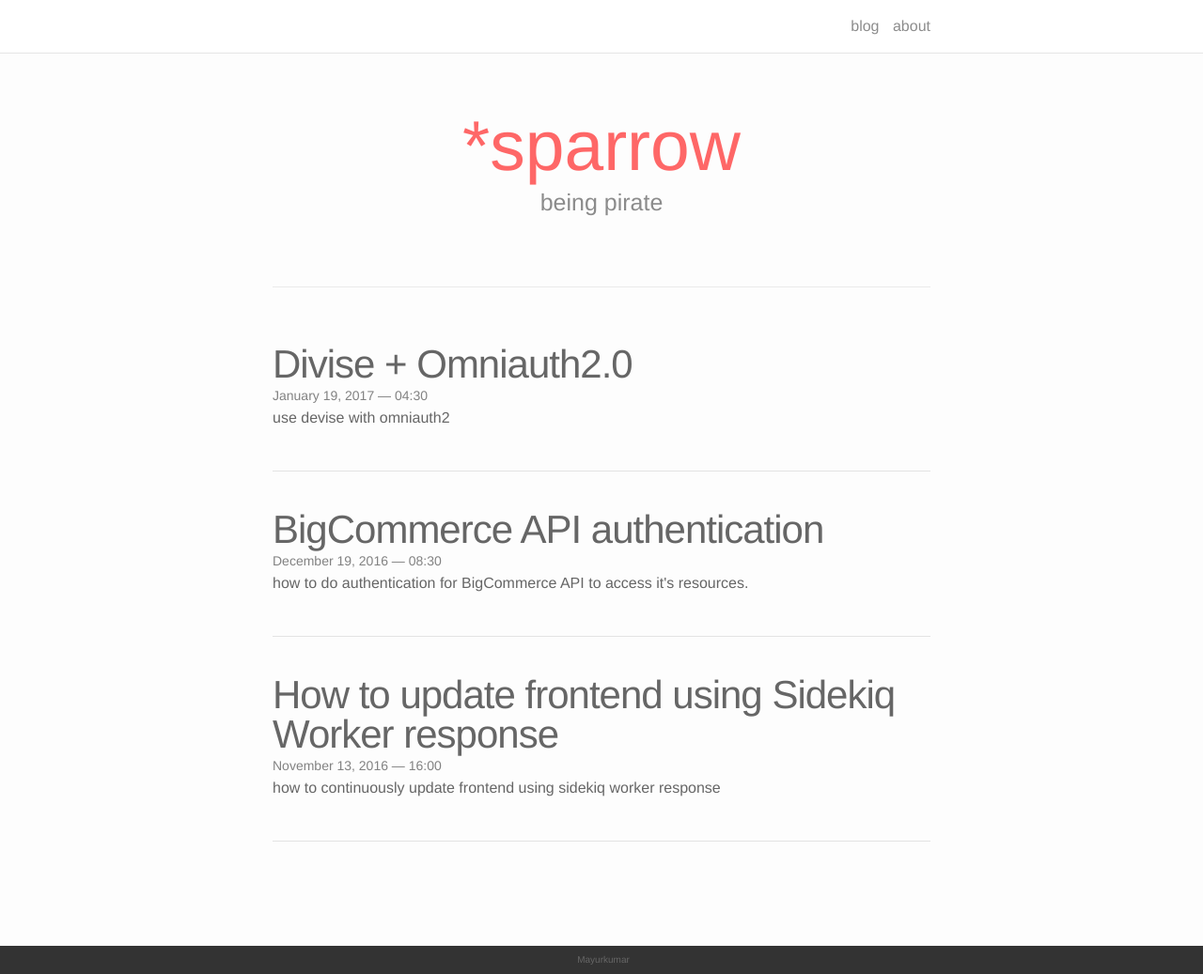
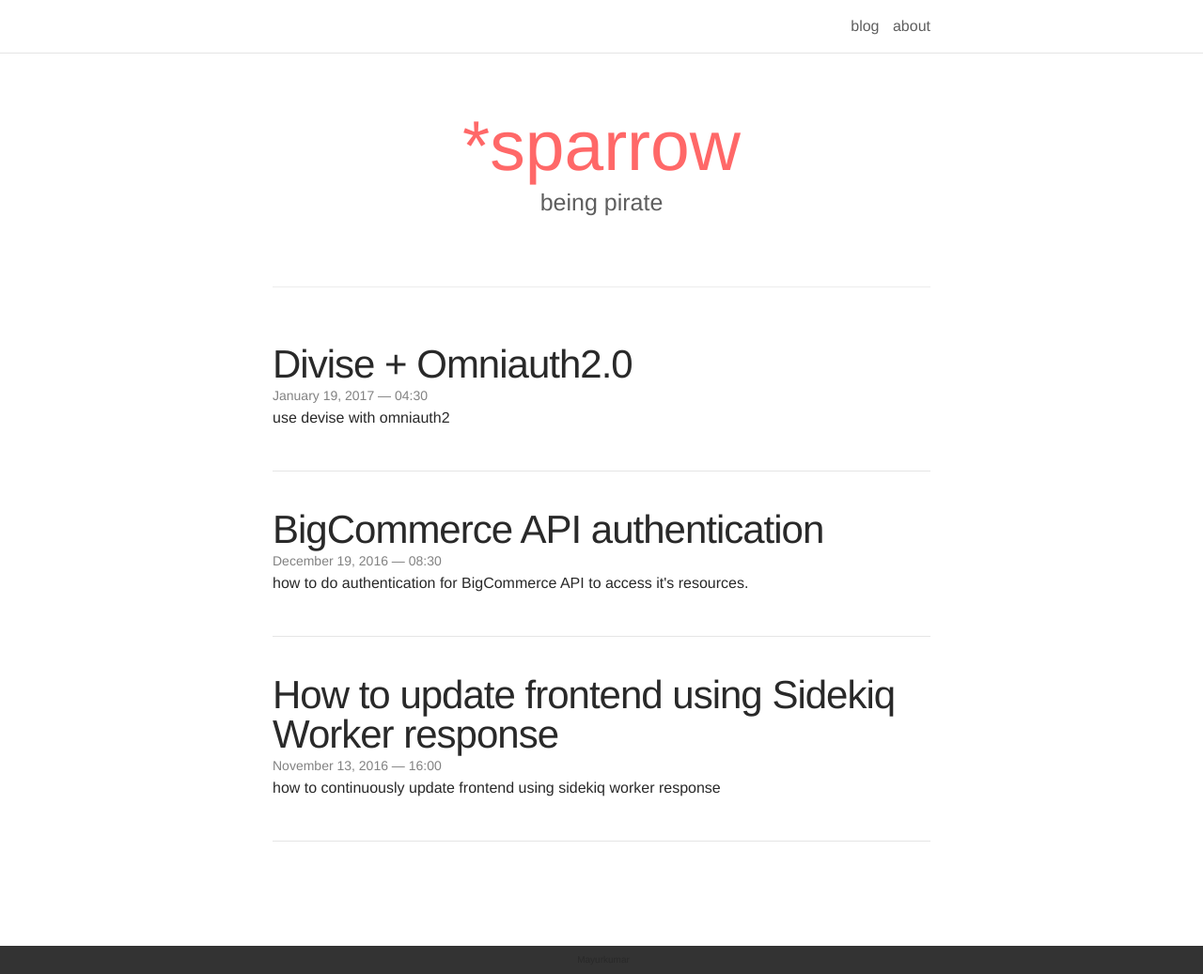
Before and after one commit to charusat09/charusat09.github.io, a Jekyll site: the page built from index.html, in a window 1280 px wide and 1037 px high. Shown: the whole window at 94% size. Built offline with Jekyll 4.4.1, drawn with Linux system fonts in a browser that asks for light colours; nearby versions of some CDN libraries; the list of posts is cut into pages by our own code.

```diff
--- /dev/null
+++ b/Gemfile
@@ -0,0 +1,4 @@
+source 'https://rubygems.org'
+
+gem "jekyll-paginate", "~> 1.1.0"
+gem "jekyll-seo-tag", "~> 2.6.1"
--- a/_config.yml
+++ b/_config.yml
@@ -11,7 +11,7 @@ github_username:  charusat09
 # Build settings
 markdown: kramdown
 
-gems:
+plugins:
   - jekyll-paginate
   - jekyll-seo-tag
 
--- a/_posts/2016-11-14-synchrounous-sidekiq.markdown
+++ b/_posts/2016-11-14-synchrounous-sidekiq.markdown
@@ -11,6 +11,7 @@ I was working on project where I had to update user account on third party serve
 
 #### Solution:
 <br/>
+<img src="https://miro.medium.com/max/2287/1*JeWbh_zvuBwuFKqg1fyYbg.jpeg">
 Sidekiq Workers and frontend are not related. Workers are asynchronous. They are running somewhere and frontend does not know where. So, basically we need to store the response somewhere and pull out that response back to frontend. I used Redis to store sidekiq worker response and pulling out that for frontend. There may be other work around.
 
 #### Redis and Synchronous Sidekiq Worker:
--- a/_sass/_base.scss
+++ b/_sass/_base.scss
@@ -34,7 +34,7 @@ $purple: #B509AC;
 
 $grey-color-dark: #333;   /* footer */
 $grey-color-light: #ddd;  /* navigation bar border */
-$text-color:     #666;
+$text-color:     #292929;
 
 /* Set theme color *************************/
 $theme-color:   $red;
--- a/css/main.scss
+++ b/css/main.scss
@@ -14,7 +14,7 @@ $base-line-height: 1.5;
 $spacing-unit:     30px;
 
 $text-color:       #111;
-$background-color: #fdfdfd;
+$background-color: #FFF;
 $brand-color:      #2a7ae2;
 
 $grey-color:       #828282;
```
Also changed, not shown: Gemfile.lock (added), README.md, 1 other file.
